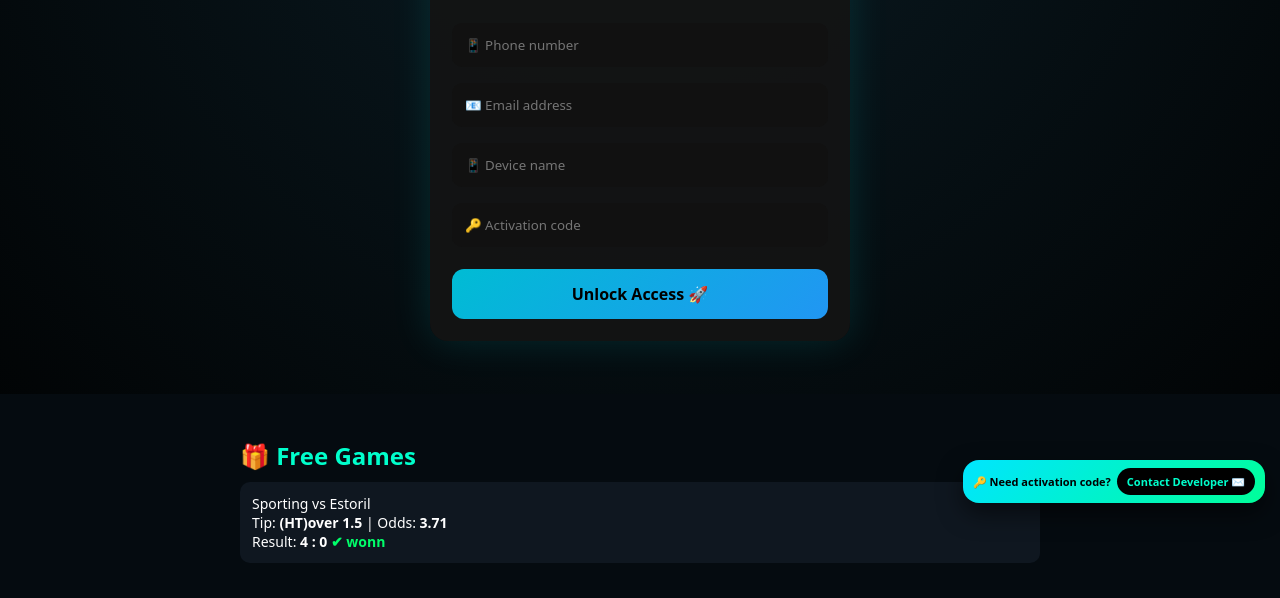
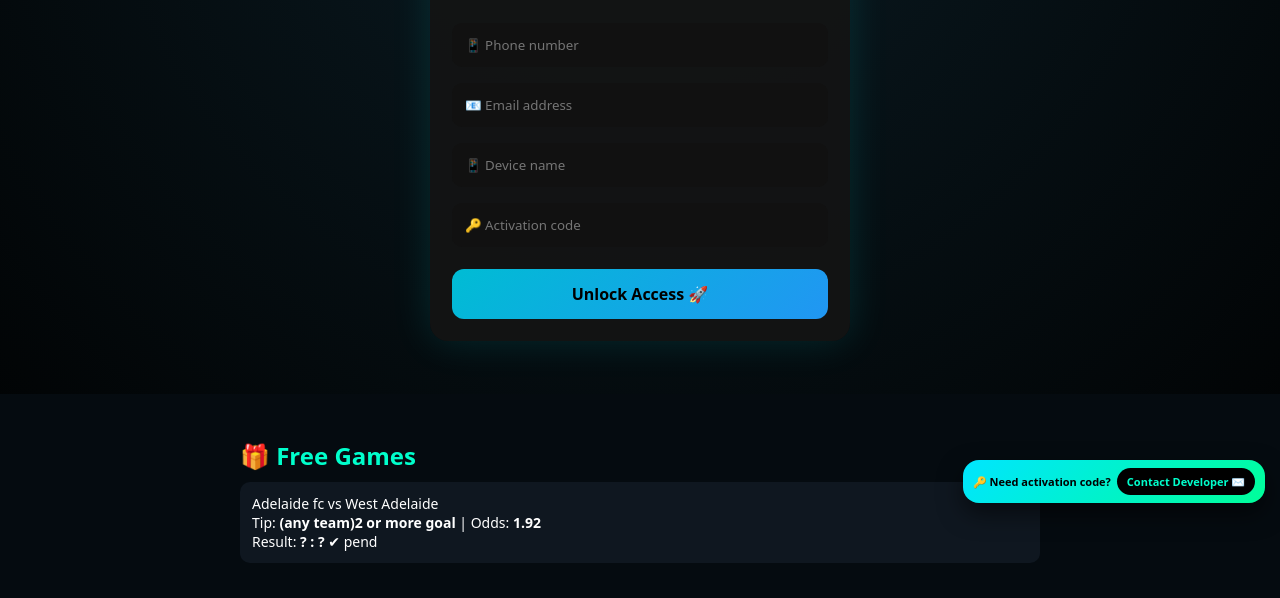
Before and after one commit to darkwebshacks/ggggohh, a website: page index.html in a window 1280 px wide. Shown: the part 207-805 px from the top of the page. Drawn offline with Linux system fonts and the light colour scheme.

Commit message:
Update matches manually

```diff
--- a/index.html
+++ b/index.html
@@ -169,9 +169,9 @@ clickable */
     <h2 style="margin-top:20px">🎁 Free Games</h2>
 
     <div class="match">
-       Sporting vs Estoril <br>
-      Tip: <b>(HT)over 1.5</b> | Odds: <b>3.71</b><br>
-      Result: <b>4 : 0</b> <span class="success-tag">✔ wonn</span>
+       Adelaide fc vs West Adelaide <br>
+      Tip: <b>(any team)2 or more goal</b> | Odds: <b>1.92</b><br>
+      Result: <b>? : ?</b> <span class="Success-tag">✔ pend</span>
     </div>
   </div>
 </div>
```
